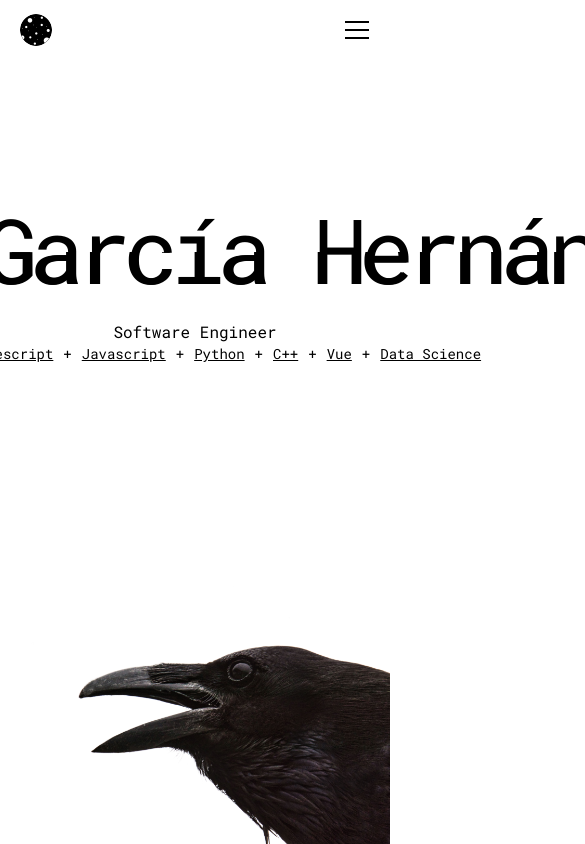
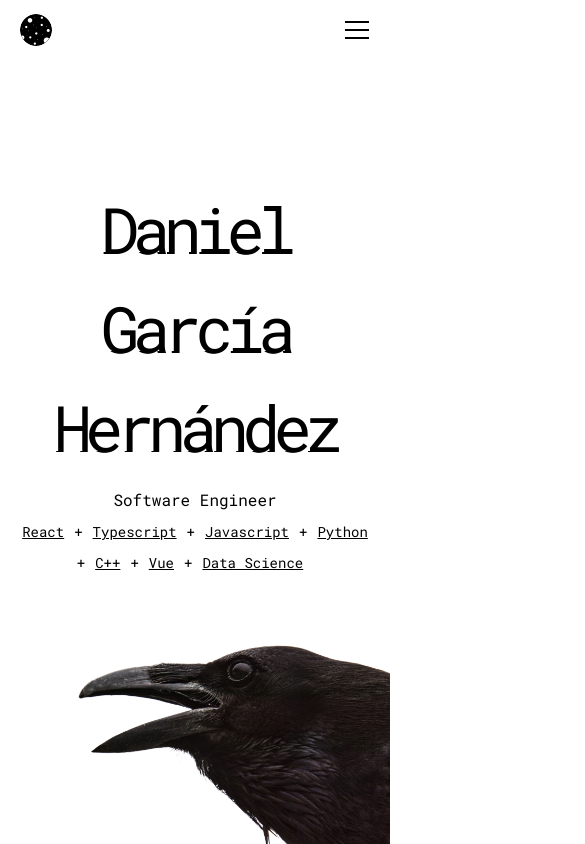
Before and after one commit to Hummus-1/my-web-portfolio, a React (Vite) app: page / in a window 390 px wide. Shown: the top 844 px of the page, 585 px wide, since content can reach past the window. Built offline with nearby package versions, Linux system fonts and the light colour scheme.

Commit message:
Adapted for mobile / responsive

```diff
--- a/src/components/ContactModal/ContactModal.tsx
+++ b/src/components/ContactModal/ContactModal.tsx
@@ -6,8 +6,8 @@ type ContactModalProps = {
 };
 
 export const ContactModal = ({ opened, onClose }: ContactModalProps) => (
-  <Modal opened={opened} onClose={onClose} title="Contact" centered size="lg">
-    <Grid>
+  <Modal opened={opened} onClose={onClose} title="Contact" centered size="lg" zIndex={1000001}>
+    <Grid style={{ zIndex: '10000000000' }}>
       <Grid.Col span={3}>Mail</Grid.Col>
       <Grid.Col span={9}>
         <Anchor href="mailto:dani@danigh.dev">dani@danigh.dev</Anchor>
--- a/src/components/PageTemplate/PageTemplate.module.css
+++ b/src/components/PageTemplate/PageTemplate.module.css
@@ -1,4 +1,11 @@
 @import url('https://fonts.googleapis.com/css?family=Roboto+Mono:500');
+.title-container {
+   @media (max-width: $mantine-breakpoint-sm) {
+      flex-direction: column;
+      text-align: center;
+      gap: 0px !important;
+   }
+}
 .header {
   height: rem(60px);
   padding-left: var(--mantine-spacing-md);
@@ -122,11 +129,13 @@
 .glitched-title {
   position: relative;
   color: #fff;
-  font-size: em(90px);
+  /* font-size: em(90px); */
   font-family: 'Roboto Mono', monospace;
   letter-spacing: -7px;
   color: light-dark(black, white);
   z-index: 1;
+  font-size: clamp(4rem, 4vw + 1rem, 10rem);
+
 }
 
 .glitched-title:before {
--- a/src/components/PageTemplate/PageTemplate.tsx
+++ b/src/components/PageTemplate/PageTemplate.tsx
@@ -41,6 +41,7 @@ export type PageTemplateProps = {
   blackMode?: boolean;
   primaryColor?: PrimaryColors;
   darkModeImageBrightness?: number;
+  useChildrenMinimumHeigh?: boolean;
 };
 
 export function PageTemplate({
@@ -52,6 +53,7 @@ export function PageTemplate({
   blackMode,
   primaryColor = 'highViolet',
   darkModeImageBrightness,
+  useChildrenMinimumHeigh,
 }: PageTemplateProps) {
   const { setColorScheme, colorScheme } = useMantineColorScheme();
 
@@ -162,7 +164,11 @@ export function PageTemplate({
               <Divider my="sm" />
 
               {routes.map((route) => (
-                <a href={route.path} className={classes.link}>
+                <a
+                  href={route.path}
+                  className={classes.link}
+                  onClick={() => blackMode && !previouslyDark && setColorScheme('light')}
+                >
                   {route.id}
                 </a>
               ))}
@@ -170,7 +176,7 @@ export function PageTemplate({
               <Divider my="sm" />
 
               <Group justify="center" grow pb="xl" px="md">
-                <Button>Contact</Button>
+                <Button onClick={openModal}>Contact</Button>
               </Group>
             </ScrollArea>
           </Drawer>
@@ -226,7 +232,8 @@ export function PageTemplate({
       </div>
       {children && !isLoading && (
         <Flex
-          h="100dvh"
+          h={useChildrenMinimumHeigh ? undefined : '100dvh'}
+          mih={useChildrenMinimumHeigh ? '100dvh' : undefined}
           ref={pageContentRef}
           bg={blackMode ? 'black' : 'var(--mantine-color-body)'}
           style={{ zIndex: 3, position: 'relative' }}
--- a/src/pages/Home.page.tsx
+++ b/src/pages/Home.page.tsx
@@ -1,4 +1,4 @@
-import { Flex, Group, Text } from '@mantine/core';
+import { Flex, Group, SimpleGrid, Text } from '@mantine/core';
 import { PageTemplate } from '@/components/PageTemplate/PageTemplate';
 import classes from '../components/PageTemplate/PageTemplate.module.css';
 
@@ -13,7 +13,7 @@ export function HomePage() {
       imageMaximumWidth="1800px"
       titleSection={
         <>
-          <Flex gap="3rem">
+          <Flex gap="3rem" className={classes['title-container']}>
             <div data-glitch="Daniel " className={classes['glitched-title']}>
               Daniel
             </div>
@@ -24,10 +24,10 @@ export function HomePage() {
               Hernández
             </div>
           </Flex>
-          <Text style={{ zIndex: 1 }} size="md" fw="400">
+          <Text style={{ zIndex: 1 }} size="md" fw="400" p="xs">
             Software Engineer
           </Text>
-          <Group gap="xs">
+          <Group gap="xs" pl="md" pr="md" align="center" justify="center">
             {skills.map((skill, index) => (
               <>
                 <Text style={{ zIndex: 1 }} size="sm" td="underline">
--- a/src/pages/Projects.page.tsx
+++ b/src/pages/Projects.page.tsx
@@ -8,6 +8,7 @@ export function ProjectsPage() {
       effectiveImageHeighPercentage={0.4}
       darkModeImageBrightness={125}
       primaryColor="sheepBrown"
+      useChildrenMinimumHeigh
       imageRoute="/static/images/sheeps.webp"
       titleSection={
         <div data-glitch="Projects" className={classes['glitched-title']}>
```
Also changed, not shown: 1 other file (tests, documents, lock files or other folders).
